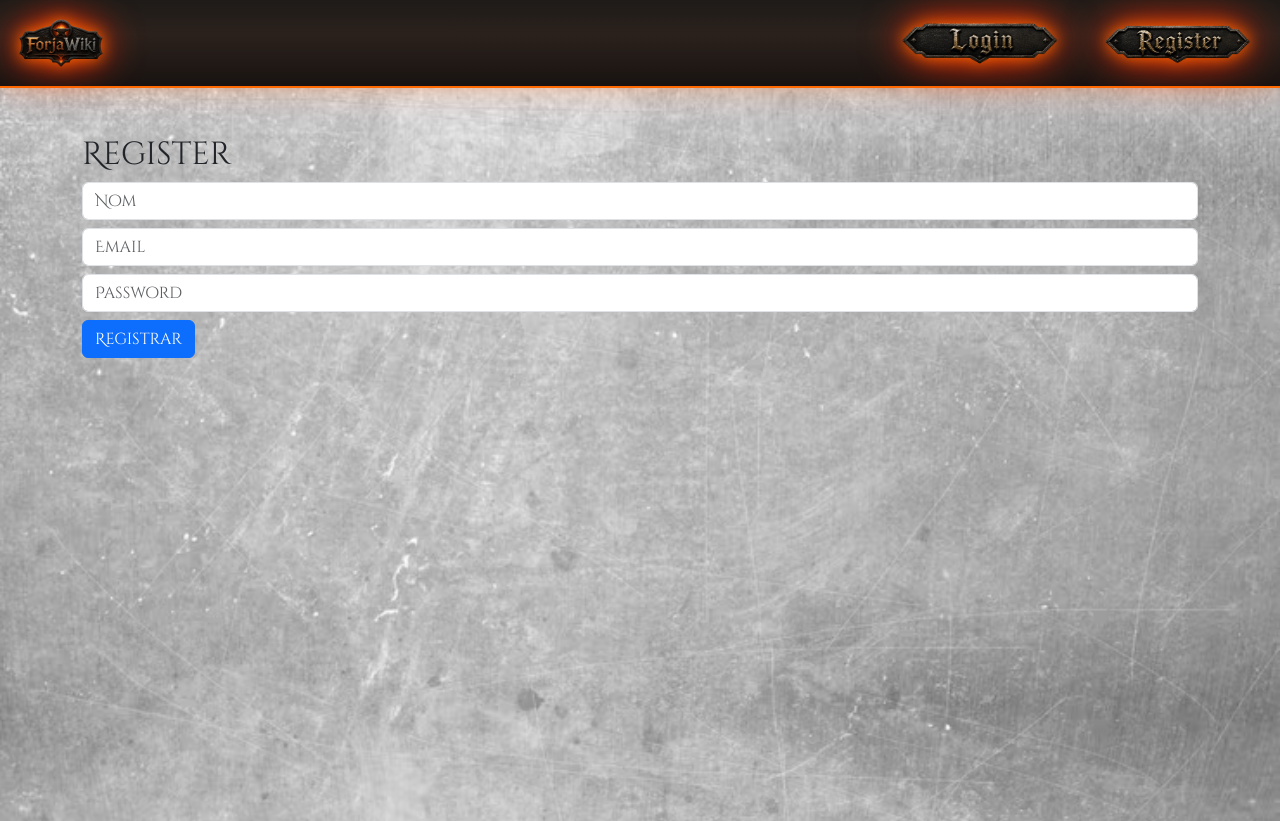
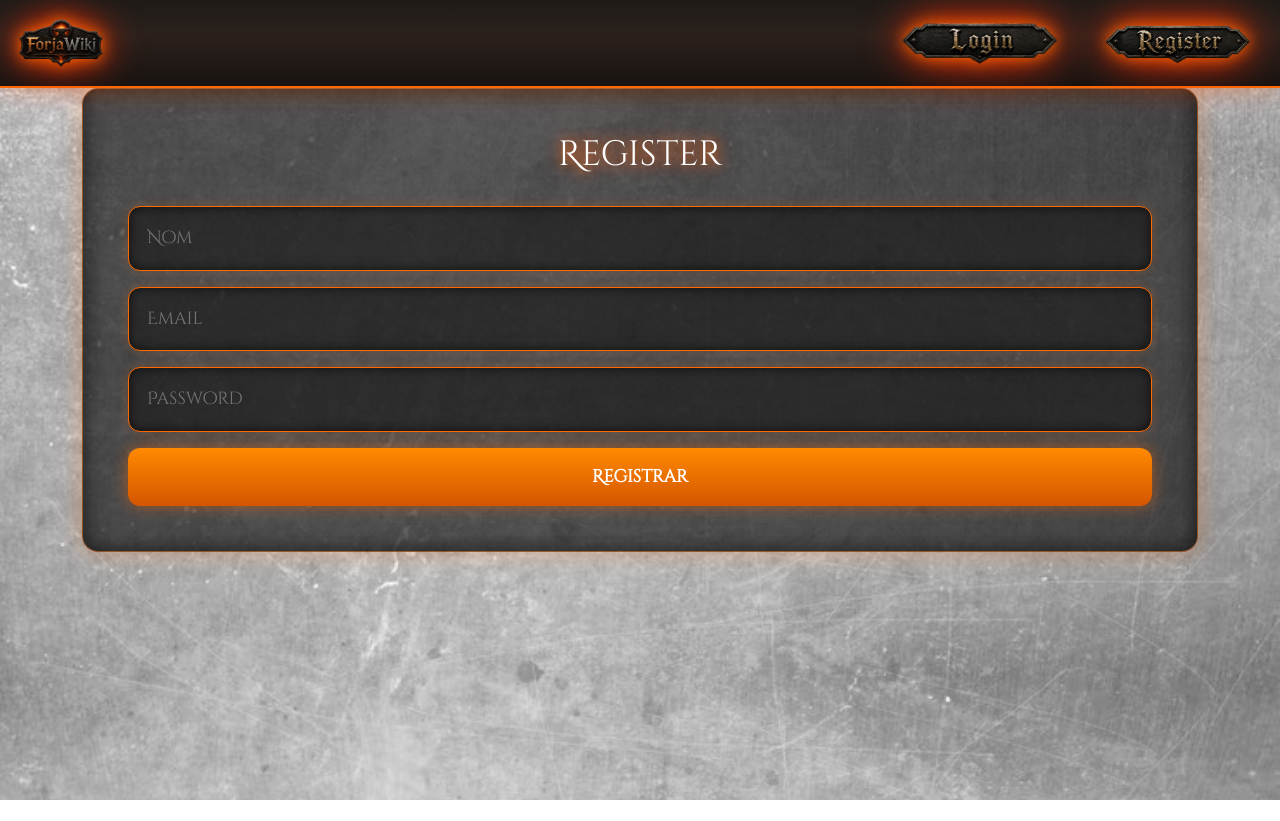
Before and after one commit to agarcia-icv/projecte-final, a React (Vite) app in the folder frontend/forja-wiki-frontend/: page /register in a window 1280 px wide. Shown: the top 821 px of the page. After the commit the page ends 800 px from the top, so only its background shows below. Built offline with nearby package versions, Linux system fonts and the light colour scheme.

Commit message:
Login i register estilats

```diff
--- a/frontend/forja-wiki-frontend/src/index.css
+++ b/frontend/forja-wiki-frontend/src/index.css
@@ -520,3 +520,173 @@ select {
   outline: none;
   box-shadow: 0 0 10px rgba(255, 106, 0, 0.5);
 }
+
+.login-bg {
+  min-height: 50vh;
+  display: flex;
+  align-items: center;
+  justify-content: center;
+}
+
+.login-card {
+  width: 100%;
+
+  background: rgba(20, 20, 20, 0.65);
+  border: 1px solid rgba(255, 106, 0, 0.4);
+  border-radius: 16px;
+
+  padding: 45px;
+
+  box-shadow:
+    0 0 25px rgba(255, 106, 0, 0.3),
+    inset 0 0 25px rgba(0, 0, 0, 0.7);
+}
+
+.login-title {
+  font-size: 2.2rem;
+
+  text-align: center;
+  color: #fff;
+  font-family: "Cinzel", serif;
+
+  margin-bottom: 30px;
+
+  text-shadow:
+    0 0 12px #ff6a00,
+    0 0 25px rgba(255, 40, 0, 0.5);
+}
+
+.login-input {
+  background-color: rgba(20, 20, 20, 0.6);
+  color: white;
+
+  border: 1px solid #ff6a00;
+  border-radius: 12px;
+
+  padding: 18px;
+  font-size: 1.1rem;
+
+  box-shadow:
+    inset 0 0 12px rgba(0,0,0,0.7),
+    0 0 12px rgba(255,106,0,0.2);
+
+  transition: 0.2s ease;
+}
+
+.login-input:focus {
+  outline: none;
+
+  border-color: #ff8a00;
+
+  box-shadow:
+    0 0 18px rgba(255,106,0,0.6),
+    inset 0 0 14px rgba(0,0,0,0.85);
+}
+
+.login-btn {
+  background: linear-gradient(180deg, #ff8a00, #d45500);
+  color: white;
+
+  font-weight: bold;
+
+  border: none;
+  border-radius: 12px;
+
+  padding: 16px 18px;
+  font-size: 1.1rem;
+
+  box-shadow: 0 0 16px rgba(255,106,0,0.5);
+
+  transition: transform 0.2s ease, box-shadow 0.2s ease;
+}
+
+.login-btn:hover {
+  transform: translateY(-2px);
+
+  box-shadow: 0 0 25px rgba(255,106,0,0.7);
+}
+
+.register-page {
+  min-height: 58vh;
+  display: flex;
+  align-items: center;
+  justify-content: center;
+}
+
+.register-card {
+  width: 100%;
+
+  background: rgba(20, 20, 20, 0.65);
+  border: 1px solid rgba(255, 106, 0, 0.4);
+  border-radius: 16px;
+
+  padding: 45px;
+
+  box-shadow:
+    0 0 25px rgba(255, 106, 0, 0.3),
+    inset 0 0 25px rgba(0, 0, 0, 0.7);
+}
+
+.register-title {
+  font-size: 2.2rem;
+
+  text-align: center;
+  color: #fff;
+  font-family: "Cinzel", serif;
+
+  margin-bottom: 30px;
+
+  text-shadow:
+    0 0 12px #ff6a00,
+    0 0 25px rgba(255, 40, 0, 0.5);
+}
+
+.register-input {
+  background-color: rgba(20, 20, 20, 0.6);
+  color: white;
+
+  border: 1px solid #ff6a00;
+  border-radius: 12px;
+
+  padding: 18px;
+  font-size: 1.1rem;
+
+  box-shadow:
+    inset 0 0 12px rgba(0,0,0,0.7),
+    0 0 12px rgba(255,106,0,0.2);
+
+  transition: 0.2s ease;
+}
+
+.register-input:focus {
+  outline: none;
+
+  border-color: #ff8a00;
+
+  box-shadow:
+    0 0 18px rgba(255,106,0,0.6),
+    inset 0 0 14px rgba(0,0,0,0.85);
+}
+
+.register-btn {
+  background: linear-gradient(180deg, #ff8a00, #d45500);
+  color: white;
+
+  font-weight: bold;
+
+  border: none;
+  border-radius: 12px;
+
+  padding: 16px 18px;
+  font-size: 1.1rem;
+
+  box-shadow: 0 0 16px rgba(255,106,0,0.5);
+
+  transition: transform 0.2s ease, box-shadow 0.2s ease;
+}
+
+.register-btn:hover {
+  transform: translateY(-2px);
+
+  box-shadow: 0 0 25px rgba(255,106,0,0.7);
+}
--- a/frontend/forja-wiki-frontend/src/pages/Login.jsx
+++ b/frontend/forja-wiki-frontend/src/pages/Login.jsx
@@ -40,15 +40,19 @@ function Login() {
   };
 
   return (
-    <div className="container mt-5">
+    <div className="login-bg container">
 
-      <h2>Login</h2>
+      <div className="login-card">
+
+        <h2 className="login-title">
+          Login
+        </h2>
 
         <form onSubmit={handleSubmit}>
 
           <input
             name="email"
-          className="form-control mb-2"
+            className="login-input mb-3 w-100"
             placeholder="Email"
             onChange={handleChange}
           />
@@ -56,22 +60,18 @@ function Login() {
           <input
             name="password"
             type="password"
-          className="form-control mb-2"
+            className="login-input mb-3 w-100"
             placeholder="Password"
             onChange={handleChange}
           />
 
-        <button className="btn btn-primary">
+          <button className="login-btn w-100">
             Entrar
           </button>
 
         </form>
-<div
-  style={{
-    minHeight: "100vh",
-    background: "transparent"
-  }}
-></div>
+
+      </div>
     </div>
   )
 }
--- a/frontend/forja-wiki-frontend/src/pages/Register.jsx
+++ b/frontend/forja-wiki-frontend/src/pages/Register.jsx
@@ -42,15 +42,18 @@ function Register() {
     }
   };
   return (
-    <div className="container mt-5">
-      <h2>Register</h2>
+    <div className="register-page container">
+
+      <div className="register-card">
+
+        <h2 className="register-title">Register</h2>
 
         <form onSubmit={handleSubmit}>
 
           <input
             name="name"
             placeholder="Nom"
-          className="form-control mb-2"
+            className="mb-3 register-input w-100"
             onChange={handleChange}
             value={form.name}
           />
@@ -58,7 +61,7 @@ function Register() {
           <input
             name="email"
             placeholder="Email"
-          className="form-control mb-2"
+            className="mb-3 register-input w-100"
             onChange={handleChange}
             value={form.email}
           />
@@ -67,22 +70,22 @@ function Register() {
             name="password"
             type="password"
             placeholder="Password"
-          className="form-control mb-2"
+            className="mb-3 register-input w-100"
             onChange={handleChange}
             value={form.password}
           />
 
-        <button className="btn btn-primary" disabled={loading}>
+          <button
+            className="register-btn w-100"
+            disabled={loading}
+          >
             {loading ? "Registrant..." : "Registrar"}
           </button>
 
         </form>
-      <div
-  style={{
-    minHeight: "100vh",
-    background: "transparent"
-  }}
-></div>
+
+      </div>
+
     </div>
   )
 }
```
Also changed, not shown: 1 other file (tests, documents, lock files or other folders). Lines whose indentation alone changed are shown as unchanged.
